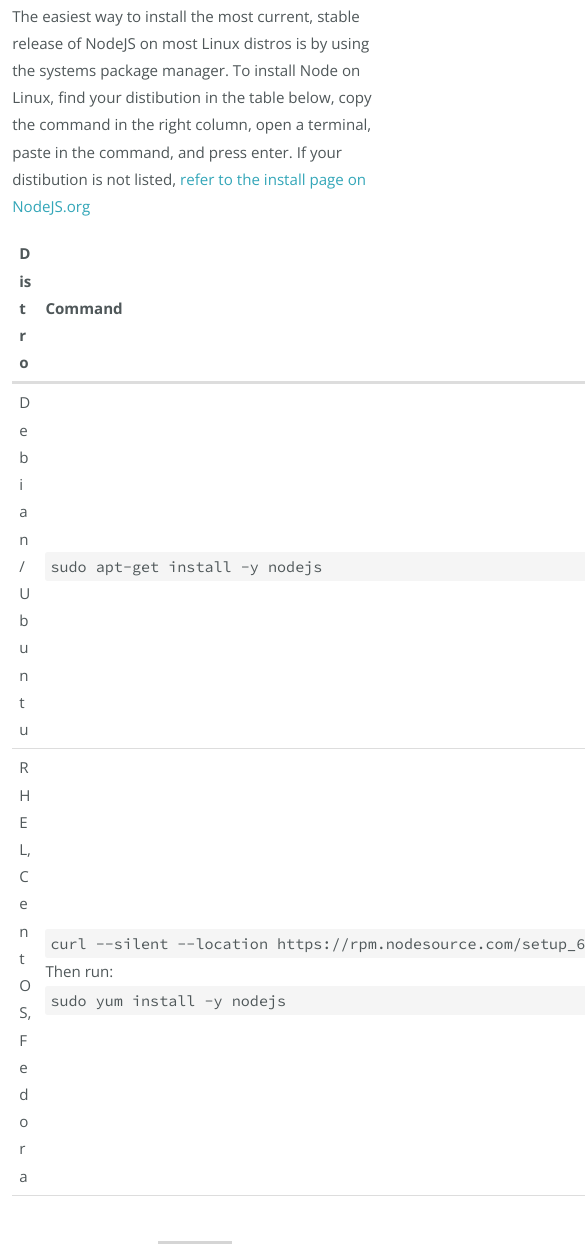
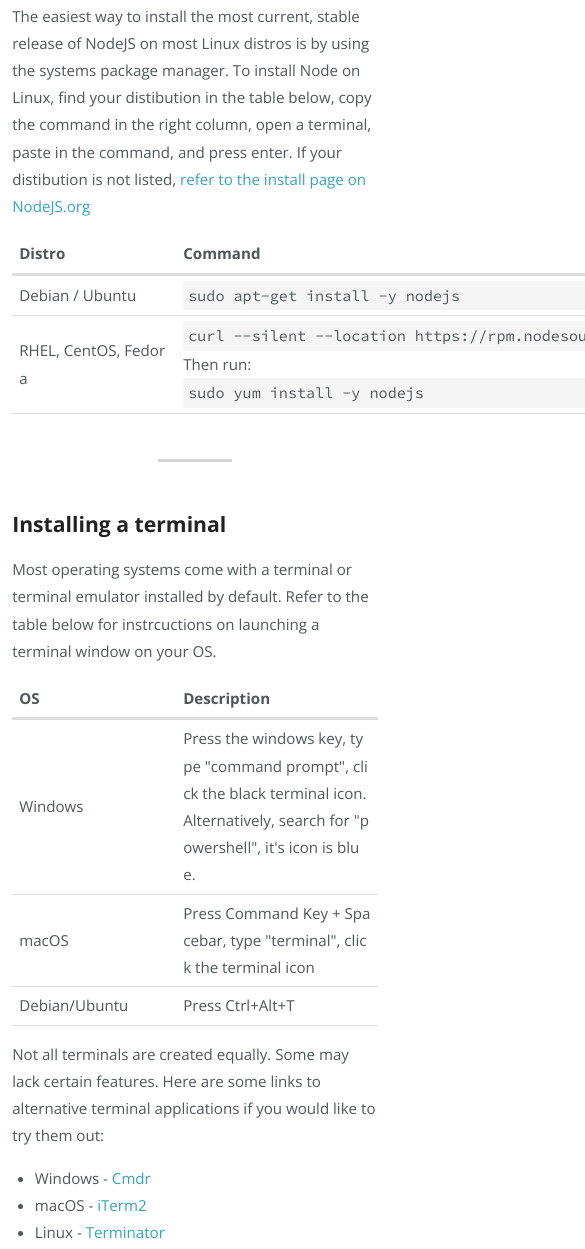
Before and after one commit to FreeCodeCampOKC/fccokc_web_legacy, a plain HTML site: page docs/environment-setup.html in a window 390 px wide. Shown: the part 1280-2529 px from the top of the page, 585 px wide, since content can reach past the window. Drawn offline with nearby package versions, Linux system fonts and the light colour scheme.

Commit message:
Fix mobile display issue with first td

```diff
--- a/docs/environment-setup.html
+++ b/docs/environment-setup.html
@@ -41,6 +41,9 @@
         }
         .entry-content td, .entry-content th{
             padding: 5px 7px;
+        }
+        .entry-content td:first-child{
+            min-width: 150px;
         }
     </style>
 </head>
```
